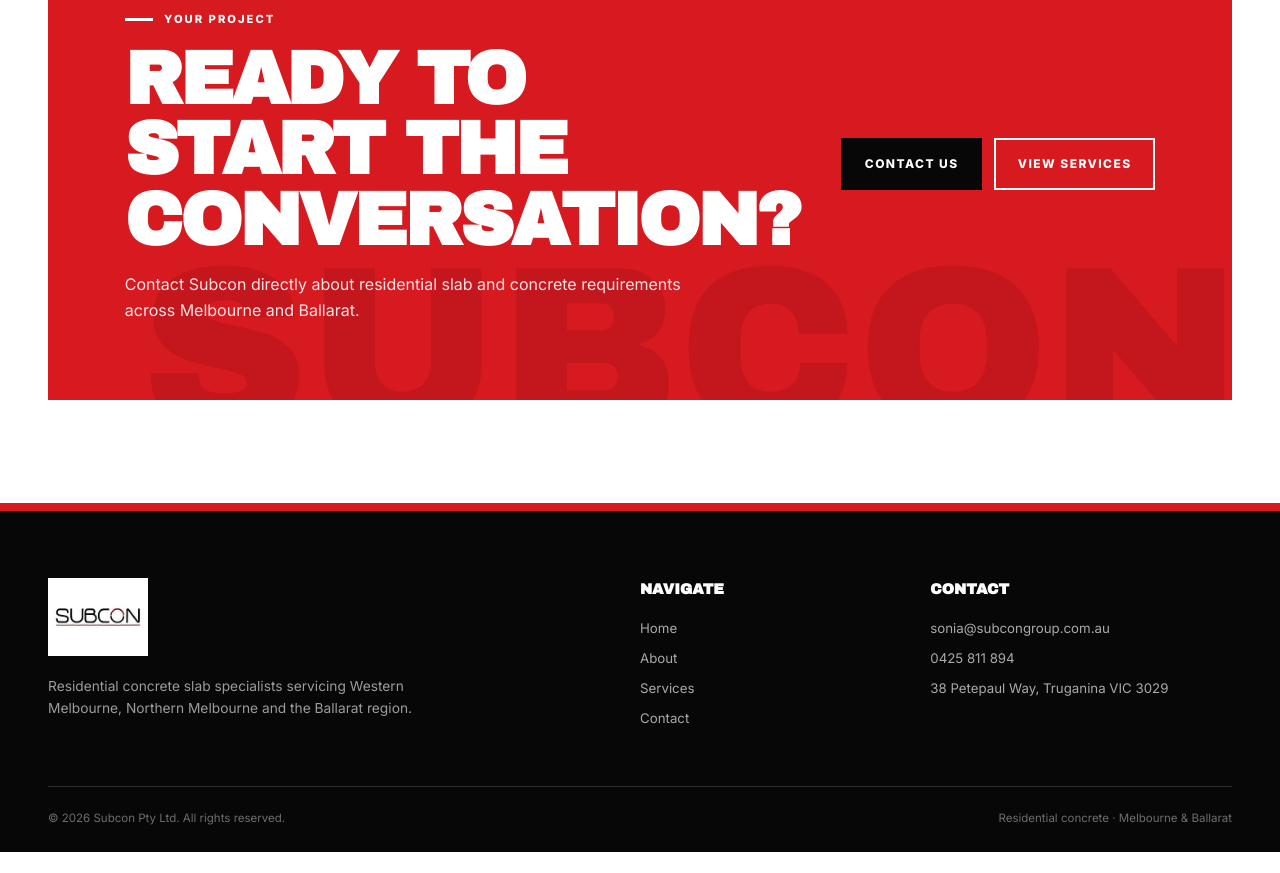
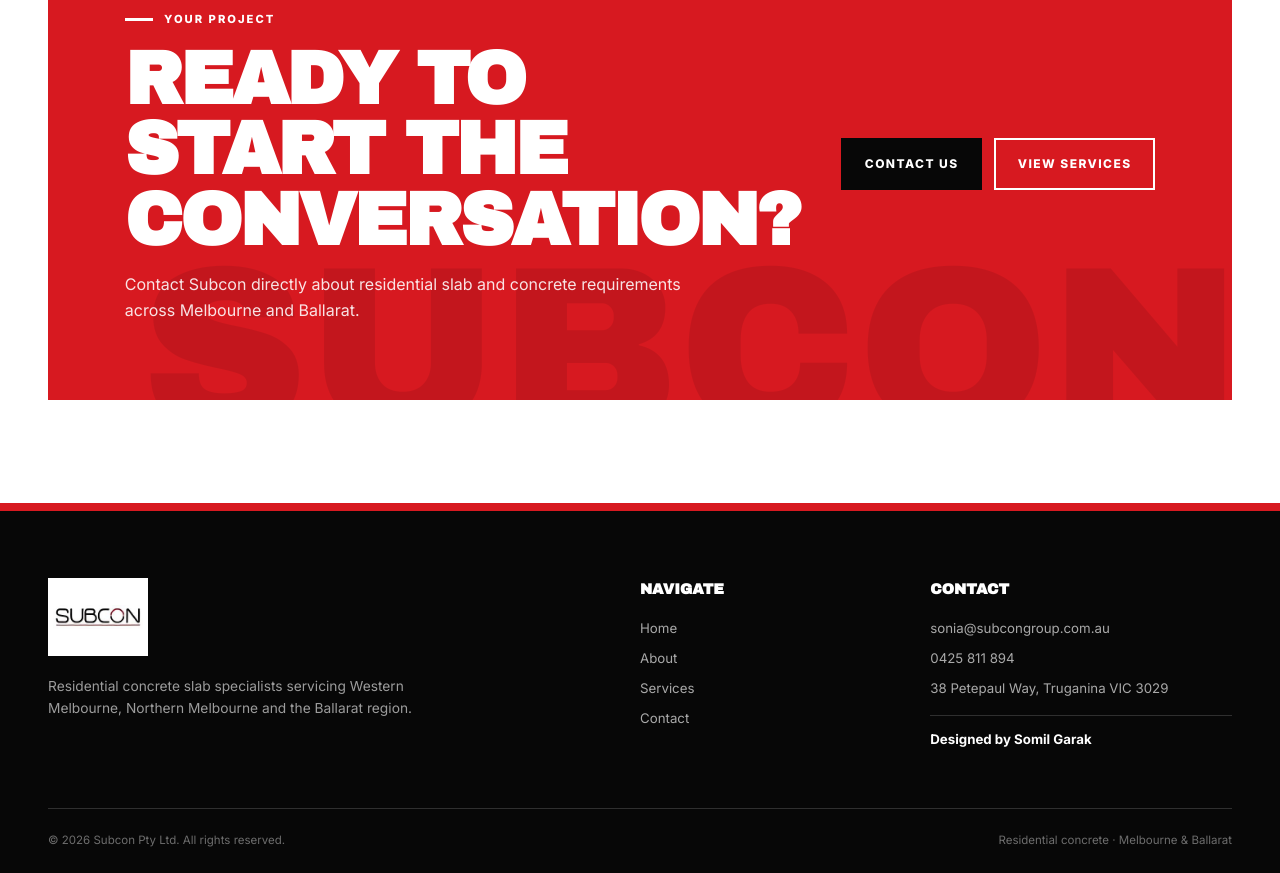
Before and after one commit to somilror200/Subcon, a website built with Parcel: page gallery.html in a window 1280 px wide. Shown: the part 7003-7876 px from the top of the page. Before the commit the page ends 7855 px from the top, so only its background shows below. Built offline with nearby package versions, Linux system fonts and the light colour scheme.

Commit message:
Add designer credit to gallery footer

```diff
--- a/gallery.html
+++ b/gallery.html
@@ -29,6 +29,6 @@
 <section class="section"><div class="shell"><div class="cta-panel" data-reveal><div><span class="kicker" style="color:#fff">Your project</span><h2>Ready to start the conversation?</h2><p>Contact Subcon directly about residential slab and concrete requirements across Melbourne and Ballarat.</p></div><div class="cta-panel__actions"><a class="btn" href="contact.html">Contact us</a><a class="btn btn--ghost" href="services.html">View services</a></div></div></div></section>
 </main>
 <div class="lightbox" aria-hidden="true" role="dialog" aria-label="Project image viewer"><button class="lightbox__close" aria-label="Close image viewer">×</button><img alt=""></div>
-<footer class="site-footer"><div class="shell"><div class="footer-grid"><div class="footer-brand"><img src="public/subcon-logo%20(1)-1500h.jpeg" alt="Subcon logo"><p>Residential concrete slab specialists servicing Western Melbourne, Northern Melbourne and the Ballarat region.</p></div><div class="footer-col"><h4>Navigate</h4><a href="index.html">Home</a><a href="about.html">About</a><a href="services.html">Services</a><a href="contact.html">Contact</a></div><div class="footer-col"><h4>Contact</h4><a href="mailto:sonia@subcongroup.com.au">sonia@subcongroup.com.au</a><a href="tel:+61425811894">0425 811 894</a><span>38 Petepaul Way, Truganina VIC 3029</span></div></div><div class="footer-bottom"><span>© <span data-year></span> Subcon Pty Ltd. All rights reserved.</span><span>Residential concrete · Melbourne &amp; Ballarat</span></div></div></footer>
+<footer class="site-footer"><div class="shell"><div class="footer-grid"><div class="footer-brand"><img src="public/subcon-logo%20(1)-1500h.jpeg" alt="Subcon logo"><p>Residential concrete slab specialists servicing Western Melbourne, Northern Melbourne and the Ballarat region.</p></div><div class="footer-col"><h4>Navigate</h4><a href="index.html">Home</a><a href="about.html">About</a><a href="services.html">Services</a><a href="contact.html">Contact</a></div><div class="footer-col"><h4>Contact</h4><a href="mailto:sonia@subcongroup.com.au">sonia@subcongroup.com.au</a><a href="tel:+61425811894">0425 811 894</a><span>38 Petepaul Way, Truganina VIC 3029</span><span class="designer-credit">Designed by Somil Garak</span></div></div><div class="footer-bottom"><span>© <span data-year></span> Subcon Pty Ltd. All rights reserved.</span><span>Residential concrete · Melbourne &amp; Ballarat</span></div></div></footer>
 <script src="site.js"></script>
 </body></html>
```
